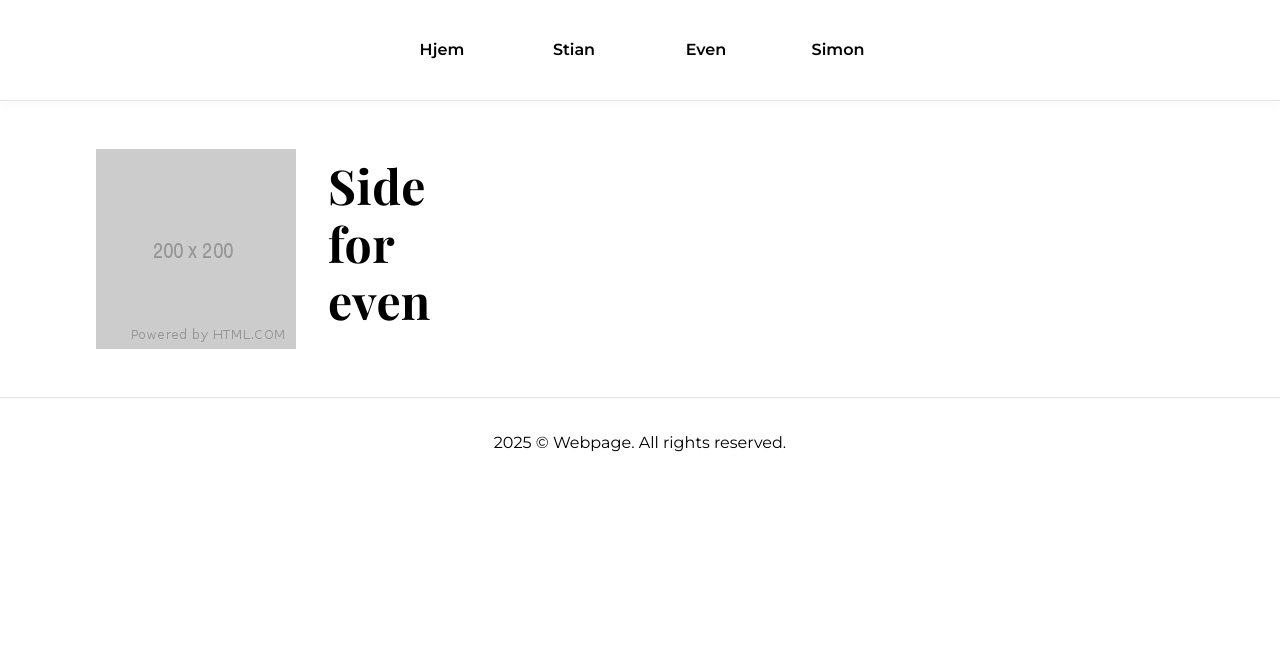
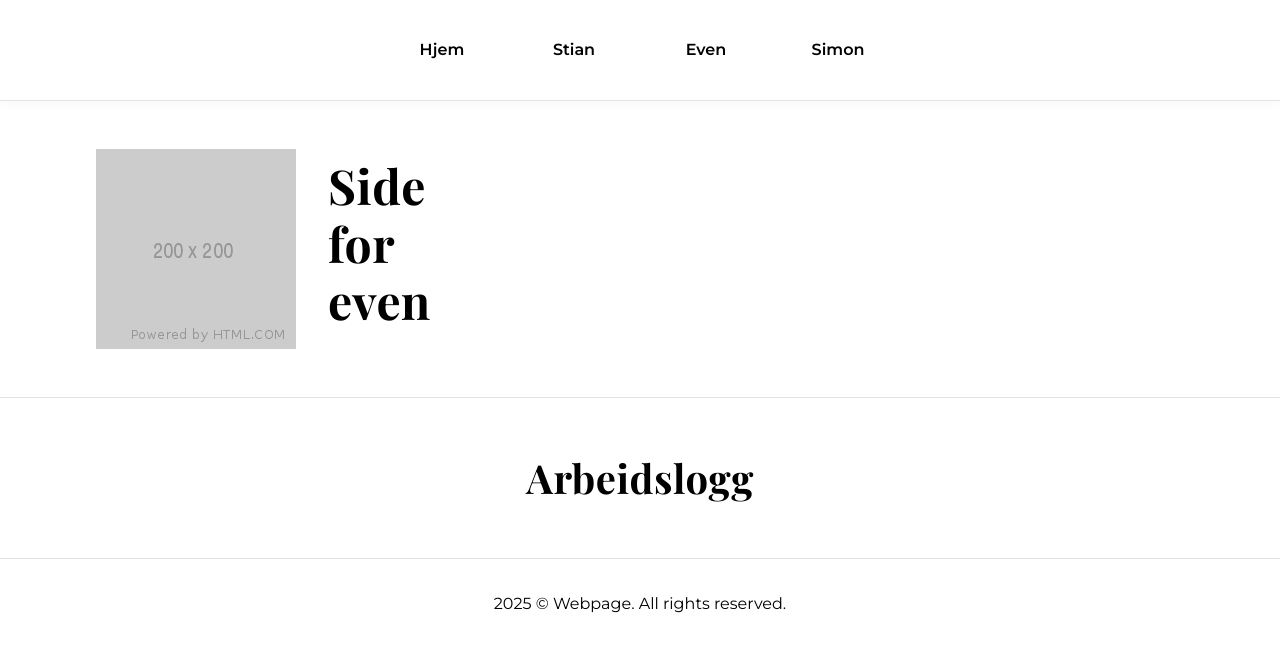
Before and after one commit to EvenSkaug/Gruppe9_AK3, a React (Vite) app in the folder Gruppehjemmeside/: page /members/even in a window 1280 px wide. Shown: the top 652 px of the page. Built offline with nearby package versions, Linux system fonts and the light colour scheme; a web font is replaced by a local one.

Commit message:
Gjenbrukbar arbeidslogg-komponent + kommentarer

```diff
--- a/Gruppehjemmeside/src/App.jsx
+++ b/Gruppehjemmeside/src/App.jsx
@@ -1,14 +1,12 @@
-import { useState } from 'react'
-import './styles/global.scss'
-
 import { Route, Routes } from 'react-router-dom'
 
 import Layout from './components/Layout'
 import PageContent from './components/PageContent'
 import Home from './components/Home'
 
+import './styles/global.scss'
+
 function App() {
-
   return (
     <>
     <Layout>
--- a/Gruppehjemmeside/src/components/Home.jsx
+++ b/Gruppehjemmeside/src/components/Home.jsx
@@ -1,6 +1,7 @@
 import MemberCards from "./MemberCards";
 
 import "../styles/home.scss";
+import WorkLog from "./WorkLog";
 
 export default function Home() {
     return (
@@ -17,9 +18,8 @@ export default function Home() {
             <MemberCards />
 
         </section>
-        <section className="work-log-section grid">
-            <h2 className="work-log-section-title">Arbeidslogg</h2>
-        </section>
+
+        <WorkLog />
         </>
     )
 }
--- a/Gruppehjemmeside/src/components/PageContent.jsx
+++ b/Gruppehjemmeside/src/components/PageContent.jsx
@@ -1,16 +1,21 @@
 import { useParams } from "react-router-dom"
 
 import "../styles/pageContent.scss"
+import WorkLog from "./WorkLog";
 
 export default function PageContent() {
     // Hovedinnholdet på siden
     const {member} = useParams();
 
     return (
+        <>
         <section className="page-content-section grid">
             <img src="../200x200.png" alt="member-image" />
             <h1>Side for {member}</h1>
 
         </section>
+
+        <WorkLog />
+        </>
     )
 }
--- /dev/null
+++ b/Gruppehjemmeside/src/components/WorkLog.jsx
@@ -0,0 +1,10 @@
+import "../styles/workLog.scss";
+
+export default function WorkLog() {
+    // Gjenbrukbar arbeidslogg (må tilpasses med props)
+    return (
+        <section className="work-log-section grid">
+            <h2 className="work-log-section-title">Arbeidslogg</h2>
+        </section>
+    )
+}
--- a/Gruppehjemmeside/src/styles/home.scss
+++ b/Gruppehjemmeside/src/styles/home.scss
@@ -15,7 +15,6 @@
 }
 
 .member-cards-section {
-    border-bottom: 1px solid var(--gray-border);
     .member-cards-section-title {
         grid-column: 1 / -1;
     }
--- /dev/null
+++ b/Gruppehjemmeside/src/styles/workLog.scss
@@ -0,0 +1,3 @@
+.work-log-section {
+    border-top: 1px solid var(--gray-border);
+}
```
